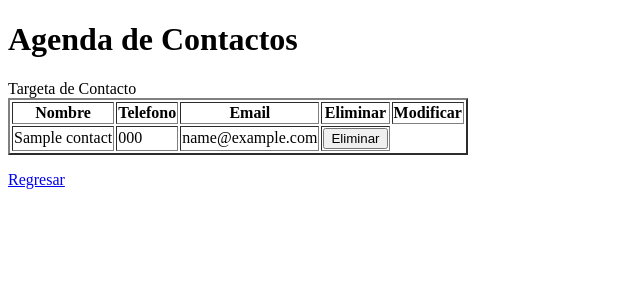
After one commit to orionkmc/fundamentosPython, a Flask app: template servidor/templates/contact.html in a window 1280 px wide. The commit adds this page. Shown: the top 300 px of the page, without its empty margins (0-640 px from the left). Run offline with Flask 2, Linux system fonts and the light colour scheme; the template is opened without the code that fills it: most values are stand-ins (such as "Sample title", 1, 10 or a date in 2020).

Commit message:
creando rutas y terminando codigo de agregar, mostrar y eliminar contactos de la agenda de contactos

```diff
--- /dev/null
+++ b/servidor/contact_model.py
@@ -0,0 +1,6 @@
+from google.appengine.ext import ndb
+
+class Contact(ndb.Model):
+    name = ndb.StringProperty()
+    phone =  ndb.StringProperty()
+    email =  ndb.StringProperty()
--- a/servidor/main.py
+++ b/servidor/main.py
@@ -1,19 +1,40 @@
-from flask import Flask, render_template, request
+# -*- coding: utf-8 -*-
+
+from flask import Flask, render_template, request, flash, redirect
+from contact_model import Contact
 app = Flask(__name__)
+app.secret_key = 'some_secret'
+app.debug = True
 
 
 @app.route(r'/', methods=['GET'])
 def contact_book():
-    return render_template('contact_book.html')
+    contacts = Contact.query().fetch()
+    return render_template('contact_book.html', contacts = contacts)
 
 @app.route(r'/add', methods=['GET', 'POST'])
 def add_contact():
     if request.form:
-        print(request.form.get('name'))
-        print(request.form.get('phone'))
-        print(request.form.get('email'))
-
+        contact = Contact(
+            name = request.form.get('name'),
+            phone = request.form.get('phone'),
+            email = request.form.get('email')
+        )
+        contact.put()
+        flash('¡Se añadio el contacto!')
     return render_template('add_contact.html')
 
+@app.route(r'/contact/<uid>', methods=['GET'])
+def contact_details(uid):
+    contact = Contact.get_by_id(int(uid))
+    if not contact:
+        return redirect('/', code=301)
+    return render_template('contact.html', contact=contact)
+
+@app.route(r'/delete', methods=['POST'])
+def delete_contact():
+    contact = Contact.get_by_id(int(request.form.get('uid')))
+    contact.key.delete()
+    return redirect('/contact/{}'.format(contact.key.id()))
 if __name__ == '__main__':
     app.run()
--- /dev/null
+++ b/servidor/templates/contact.html
@@ -0,0 +1,32 @@
+{% extends 'index.html' %}
+
+{% block body %}
+  <caption>Targeta de Contacto</caption>
+  <table border="2">
+    <thead>
+      <tr>
+        <th>Nombre</th>
+        <th>Telefono</th>
+        <th>Email</th>
+        <th>Eliminar</th>
+        <th>Modificar</th>
+      </tr>
+    </thead>
+    <tbody>
+      <tr>
+        <td>{{ contact.name }}</td>
+        <td>{{ contact.phone }}</td>
+        <td>{{ contact.email }}</td>
+        <td>
+          <form action="/delete" method="post">
+            <input type="hidden" name="uid" value="{{ contact.key.id() }}">
+            <button type="submit">Eliminar</button>
+          </form>
+        </td>
+      </tr>
+    </tbody>
+  </table>
+  <p>
+    <a href="/">Regresar</a>
+  </p>
+{% endblock %}
```
Also changed, not shown: servidor/templates/add_contact.html (+8 -0 lines), servidor/templates/contact_book.html (+8 -0 lines).
